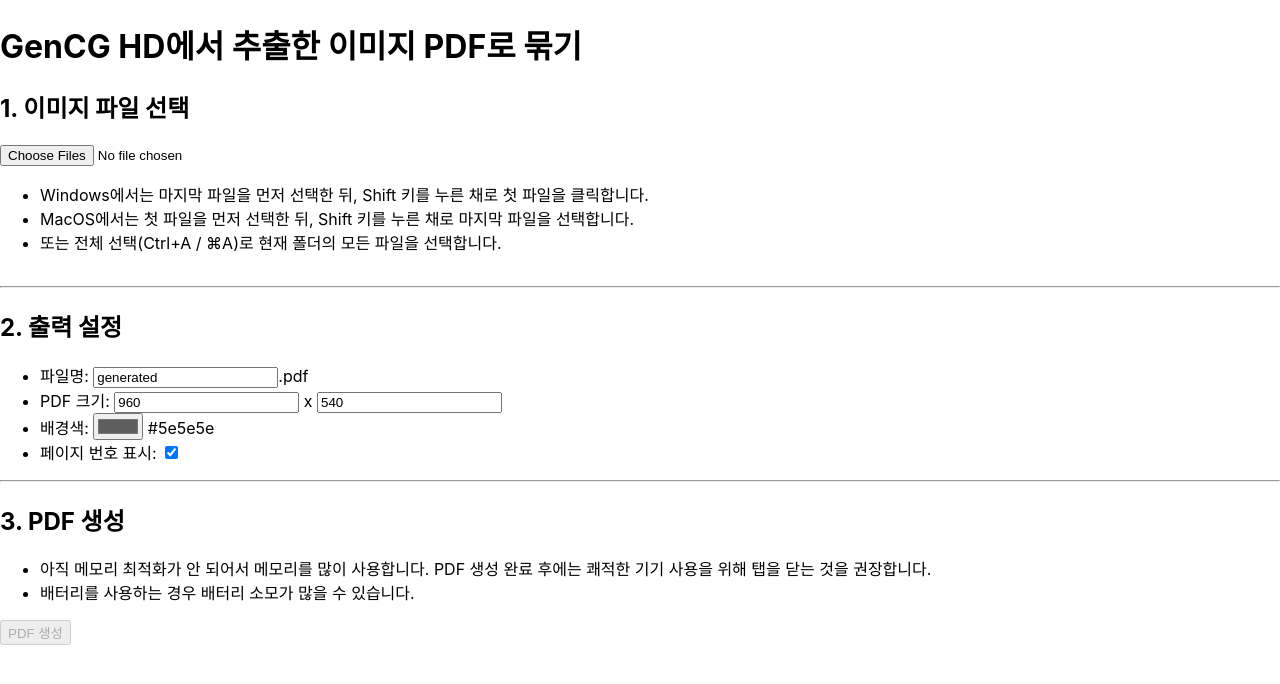
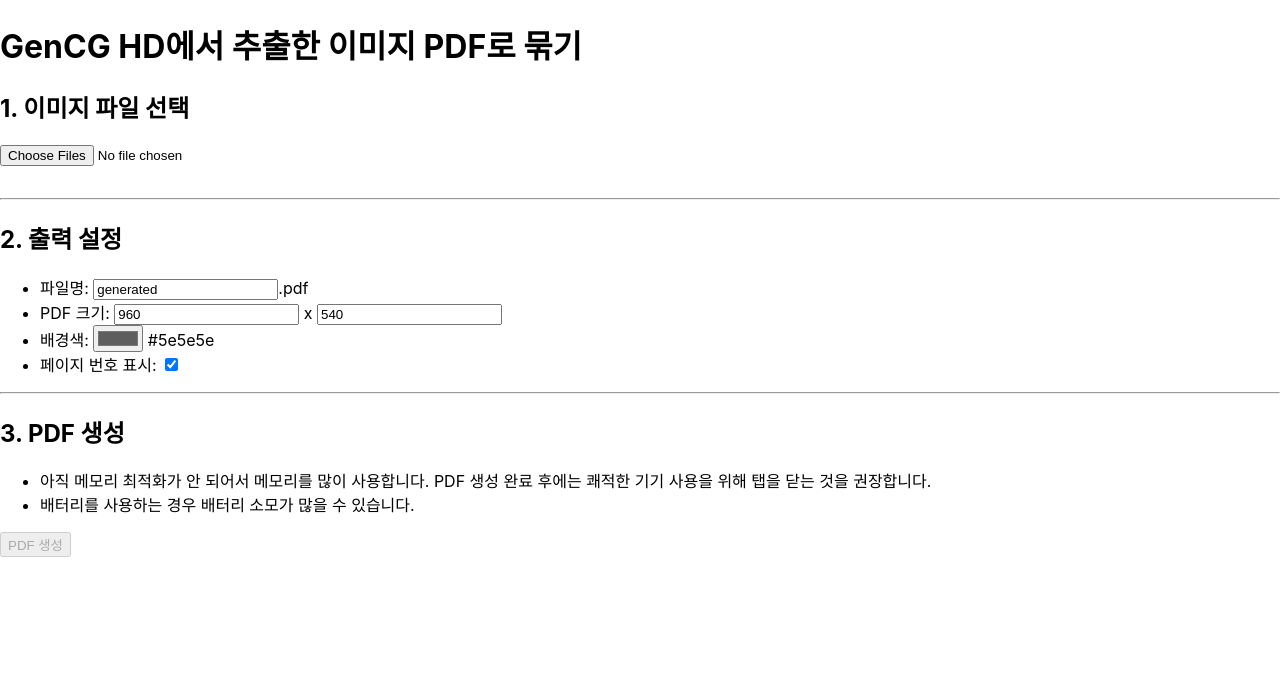
Before and after one commit to yejunian/gencg-exported-image-group, a React (Create React App) app: page / in a window 1280 px wide. Shown: the top 684 px of the page. Built offline with nearby package versions, Linux system fonts and the light colour scheme; the HTML template or start-up script is replaced by a standard one.

Commit message:
Remove file selecting descriptions

```diff
--- a/src/App.js
+++ b/src/App.js
@@ -186,12 +186,6 @@ function App() {
         disabled={isProgressing}
         onChange={handleFileChange}
       />
-      <ul>
-        <li>Windows에서는 마지막 파일을 먼저 선택한 뒤, Shift 키를 누른 채로 첫 파일을 클릭합니다.</li>
-        <li>MacOS에서는 첫 파일을 먼저 선택한 뒤, Shift 키를 누른 채로 마지막 파일을 선택합니다.</li>
-        <li>또는 전체 선택(Ctrl+A / {'\u2318'}A)로 현재 폴더의 모든 파일을 선택합니다.</li>
-      </ul>
-
       <ol style={{ maxHeight: '100px', overflowY: 'scroll' }}>
         {tgaFiles.map((file) => <li key={file.name}>{file.name}</li>)}
       </ol>
```
